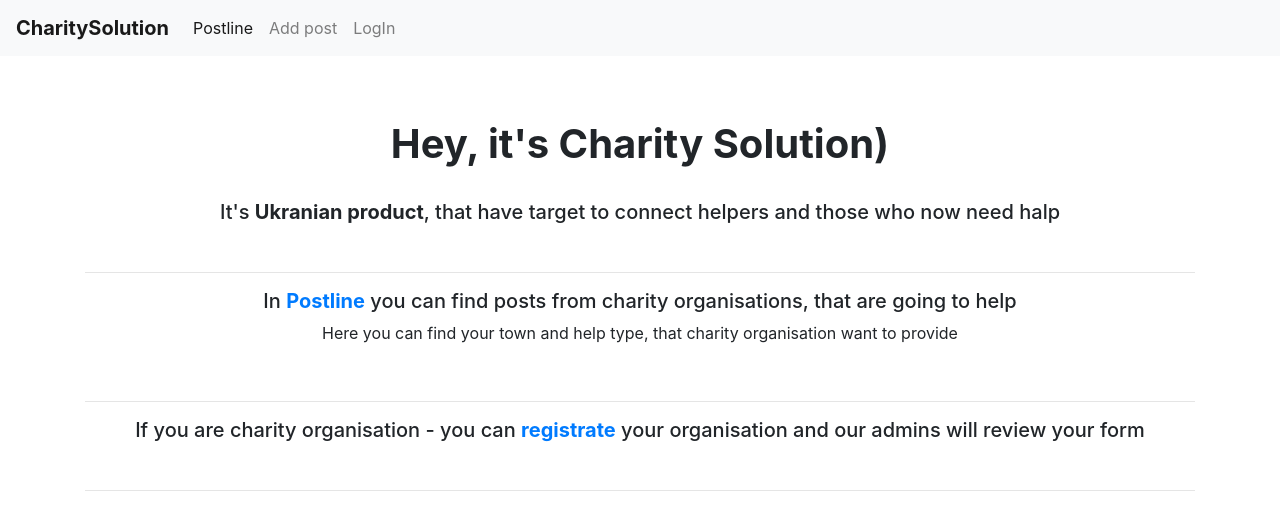
After one commit to YehorVoitenko/CharitySolution, a Django app: page / in a window 1280 px wide. The commit adds this page. Shown: the top 530 px of the page. Run offline with Django 4.2, Linux system fonts and the light colour scheme.

Commit message:
[navbar] Created navbar and added homepage

```diff
--- a/CharitySolutionAPI/urls.py
+++ b/CharitySolutionAPI/urls.py
@@ -10,4 +10,5 @@ urlpatterns = [
     path('login_user/', views.login_user, name='login_user'),
     path('logout_user/', views.logout_user, name='logout_user'),
     path('create_post/', views.create_post, name='create_post'),
+    path('', views.homepage, name='homepage')
 ] + static(settings.MEDIA_URL, document_root=settings.MEDIA_ROOT)
--- a/CharitySolutionAPI/views.py
+++ b/CharitySolutionAPI/views.py
@@ -51,3 +51,7 @@ def create_post(request):
         return render(request, 'create_post.html', {'form': form})
     else:
         return redirect('/error')
+
+
+def homepage(request):
+    return render(request, 'home_page.html')
--- /dev/null
+++ b/templates/home_page.html
@@ -0,0 +1,27 @@
+{% extends 'pattern_page.html' %}
+
+{% block title %}
+    Charity Solution
+{% endblock %}
+
+{% block content %}
+
+    <div align="center" id="center_form">
+        <h1><b>Hey, it's Charity Solution)</b></h1><br>
+        <h5>It's <b>Ukranian product</b>, that have target to connect helpers and those who now need halp</h5>
+    <br>
+        <div class="container">
+            <hr>
+        </div>
+        <h5>In <a href="{% url 'get_posts_list' %}"><b>Postline</b></a> you can find posts from charity organisations, that are going to help</h5>
+        <p>Here you can find your town and help type, that charity organisation want to provide</p><br>
+        <div class="container">
+            <hr>
+        </div>
+
+        <h5>If you are charity organisation - you can <a href="{% url 'create_post' %}"><b>registrate</b></a> your organisation and our admins will review your form </h5><br>
+        <div class="container">
+            <hr>
+        </div>
+    </div>
+{% endblock %}
--- /dev/null
+++ b/templates/pattern_page.html
@@ -0,0 +1,53 @@
+<!DOCTYPE html>
+<html lang="en">
+<head>
+    <meta charset="UTF-8">
+    <title>{% block title %} {% endblock %}</title>
+   <link rel="stylesheet" href="https://cdn.jsdelivr.net/npm/bootstrap@4.5.3/dist/css/bootstrap.min.css"
+          integrity="sha384-TX8t27EcRE3e/ihU7zmQxVncDAy5uIKz4rEkgIXeMed4M0jlfIDPvg6uqKI2xXr2" crossorigin="anonymous">
+    <style>
+      #center_form {
+        top: 15%;
+        width: 100%;
+        position: fixed;
+      }
+      #login {
+        top: 15%;
+        width: 100%;
+        position: fixed;
+      }
+    </style>
+
+</head>
+<body>
+
+<nav class="navbar navbar-expand-lg navbar-light bg-light">
+    <a class="navbar-brand" href="/"><b>CharitySolution</b></a>
+  <button class="navbar-toggler" type="button" data-toggle="collapse" data-target="#navbarNav" aria-controls="navbarNav" aria-expanded="false" aria-label="Toggle navigation">
+    <span class="navbar-toggler-icon"></span>
+  </button>
+  <div class="collapse navbar-collapse" id="navbarNav">
+    <ul class="navbar-nav">
+      <li class="nav-item active">
+        <a class="nav-link" href="{% url 'get_posts_list' %}">Postline<span class="sr-only">(current)</span></a>
+      </li>
+      <li class="nav-item">
+        <a class="nav-link" href="{% url 'create_post' %}">Add post</a>
+      </li>
+      <li class="nav-item">
+          {% if request.user.is_authenticated %}
+              <a class="nav-link" href="{% url 'logout_user' %}">LogOut</a>
+          {% else %}
+          {% if not request.path == '/login_user/' %}
+              <a class="nav-link" href="{% url 'login_user' %}">LogIn</a>
+          {% endif %}
+
+          {% endif %}
+      </li>
+    </ul>
+  </div>
+</nav>
+
+    {% block content %} {% endblock %}
+</body>
+</html>
```
Also changed, not shown: templates/create_post.html (+6 -27 lines), templates/login.html (+4 -19 lines), templates/posts_list.html (+6 -22 lines).
